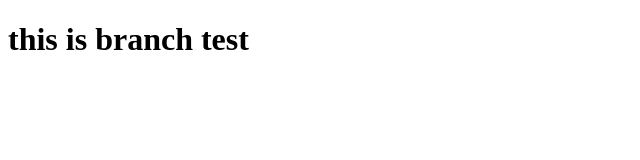
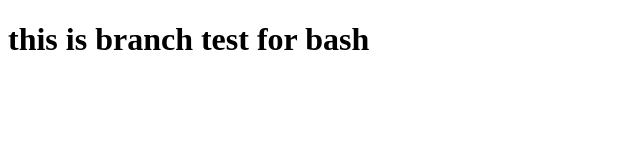
Before and after one commit to KR01N2-K41/git-bash-trail, a plain HTML site: page bashBranch.html in a window 1280 px wide. Shown: the whole page, without its empty margins (0-640 px from the left). Drawn offline with Linux system fonts and the light colour scheme.

Commit message:
updated the bash title

```diff
--- a/bashBranch.html
+++ b/bashBranch.html
@@ -7,6 +7,6 @@
     <title>Document</title>
 </head>
 <body>
-    <h1>this is branch test</h1>
+    <h1>this is branch test for bash</h1>
 </body>
 </html>
```
